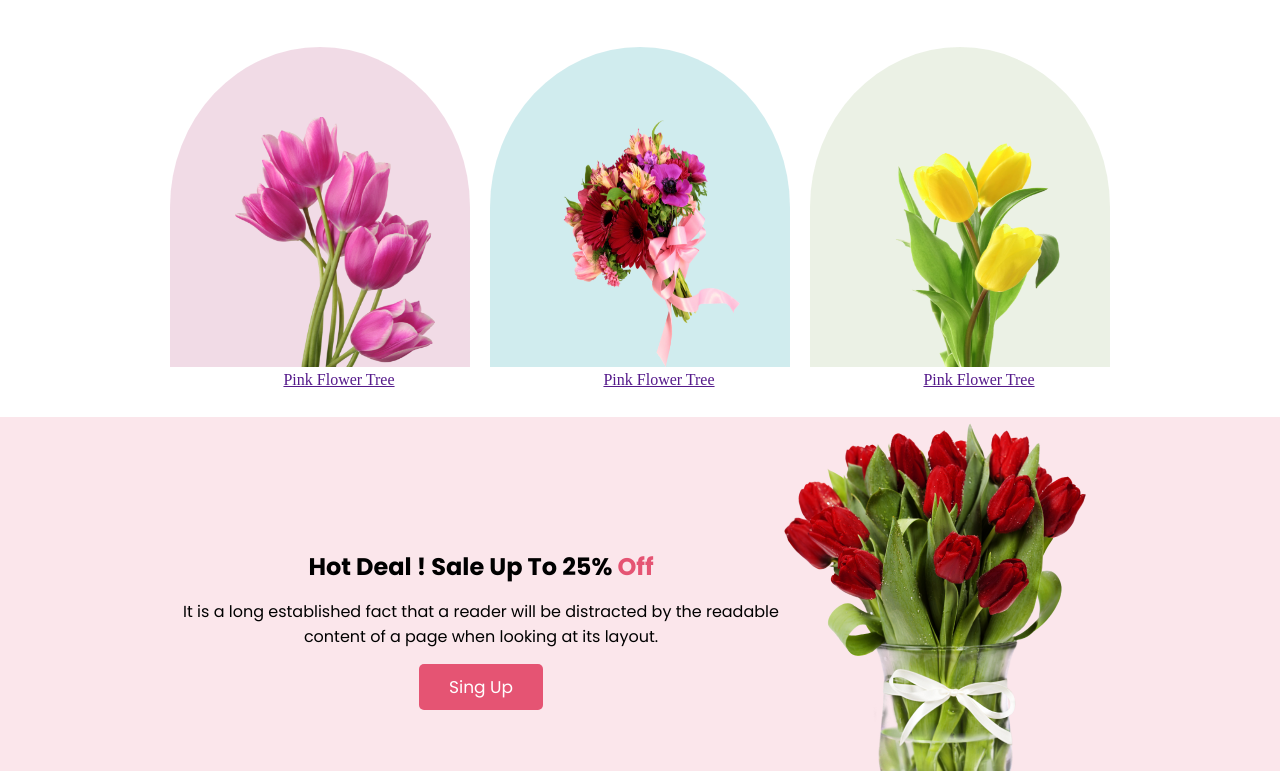
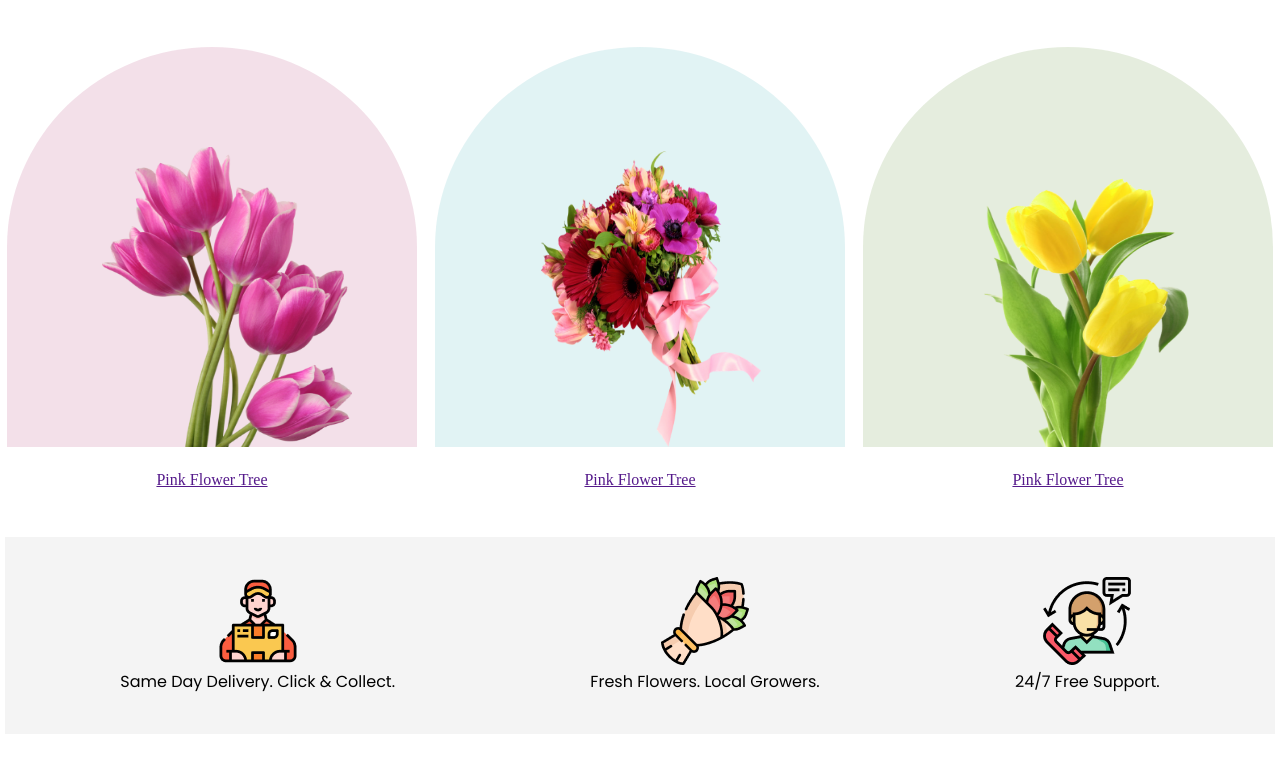
Before and after one commit to md-raju-ahmmed/flower-shop, a plain HTML site: page index.html in a window 1280 px wide. Shown: the part 740-1511 px from the top of the page. Drawn offline with Linux system fonts and the light colour scheme.

Commit message:
final commit

```diff
--- a/index.html
+++ b/index.html
@@ -49,21 +49,49 @@
                 <div class="featured-img">
                     <div class="featured-img-1">
                         <img src="flower asset/pngwing 7.png" alt="">
-                        <a href="">Pink Flower Tree</a>
+                        <div>
+
+                            <a href="">Pink Flower Tree</a>
+                        </div>
                     </div>
                     <div class="featured-img-2">
                         <img src="flower asset/pngwing 5.png" alt="">
+                    <div>
+
                         <a href="">Pink Flower Tree</a>
+                    </div>
                     </div>
                     <div class="featured-img-3">
                         <img src="flower asset/pngwing 6.png" alt="">
-                        <a href="">Pink Flower Tree</a>
+                        <div>
+
+                            <a href="">Pink Flower Tree</a>
+                        </div>
                     </div>
                 </div>
               </div>
             </div>
         </section>
 
+        <!-- Customer to Delivery support section -->
+        <section>
+            <div class="container ">
+                <div class="customar-section-wrapper">
+                    <div>
+                        <img src="flower asset/Group 57.png" alt=""> <br>
+                        <p>Same Day Delivery. Click & Collect.</p>
+                    </div>
+                    <div>
+                        <img src="flower asset/Group 58.png" alt="">
+                        <p>Fresh Flowers. Local Growers.</p>
+                    </div>
+                    <div>
+                        <img src="flower asset/Group 59.png" alt="">
+                        <p>24/7 Free Support.</p>
+                    </div>
+                </div>
+            </div>
+        </section>
 
         <!-- Our Hot Deals Section -->
 
--- a/style.css
+++ b/style.css
@@ -13,8 +13,6 @@
 .container {
     width: 1270px;
     margin: auto;
-    /* background-color: navy; */
-
 }
 
 h1,
@@ -47,9 +45,9 @@ p {
 }
 
 .banner-info h2 {
-    font-size: 45px;
+    font-size: 55px;
     line-height: 5.9vh;
-    font-weight: 700;
+    font-weight: 600;
 
 
 }
@@ -88,7 +86,7 @@ button {
 }
 .featured-img{
     display: flex;
-    gap: 20px;
+    gap: 18px;
     flex-wrap: nowrap;
     flex-direction: row-reverse;
     align-content: stretch;
@@ -96,63 +94,82 @@ button {
     padding: 50px 0px;
 }
 
-/* customize featured img 01 */
+/*.................................... customize featured img 01 */
 
 .featured-img-1{
-    width: 300px;
-    background-color:#477d111b;
-    height: 320px;
+    width: 410px;
+    background-color:#477d1123;
+    height: 400px;
+    border-top-right-radius: 50%;
+    border-top-left-radius: 50%;
+    text-align: center;
+
+}
+
+.featured-img-1 img{
+    width: 250px;
+    height: 300px;
+    margin-top: 100px;
+    margin-left: 30px;
+    margin-bottom: 20px;
+}
+
+/*........................................ customize featured img 02 */
+
+.featured-img-2{
+    width: 410px;
+    background-color:#0598a01e;
+    height: 400px;
     border-top-right-radius: 50%;
     border-top-left-radius: 50%;
     text-align: center;
 }
 
-.featured-img-1 img{
-    width: 200px;
-    height: 250px;
-    margin-top: 70px;
+.featured-img-2 img{
+    width: 250px;
+    height: 300px;
+    margin-top: 100px;
     margin-left: 30px;
+    margin-bottom: 20px;
 }
 
-/* customize featured img 02 */
+/*.......................................... customize featured img 03 */
 
-.featured-img-2{
-    width: 300px;
-    background-color:#0598a02f;
-    height: 320px;
+.featured-img-3{
+    width: 410px;
+    background-color:#a7216223;
+    height: 400px;
     border-top-right-radius: 50%;
     border-top-left-radius: 50%;
-}
-
-.featured-img-2 img{
-    width: 200px;
-    height: 250px;
-    margin-top: 70px;
-    margin-left: 30px;
-}
-/* customize featured img 03 */
-
-.featured-img-3{
-    width: 300px;
-    background-color:#a7216229;
-    height: 320px;
-    border-top-right-radius: 50%;
-    border-top-left-radius: 50%;
+    text-align: center;
 }
 
 .featured-img-3 img{
-    width: 200px;
-    height: 250px;
-    margin-top: 70px;
+    width: 250px;
+    height: 300px;
+    margin-top: 100px;
     margin-left: 30px;
+    margin-bottom: 20px;
 }
 
-a {
 
-    margin-left: 38px;
+
+/* Customer to Delivery support section css */
+
+.customar-section-wrapper{
+    display: flex;
+    margin-top: 40px;
+    margin-bottom: 40px;
+    justify-content: space-evenly;
+    gap:80px;
+    background-color: #2727270d;
+ text-align: center;
+    padding: 40px 0px;
 }
 
+
 /* Hot Deal Items css */
+
 .hot-deal-items {
     display: flex;
     justify-content: center;
@@ -186,7 +203,9 @@ a {
     padding: 10px 0px;
     line-height: 2.9vh;
 }
-
+.instagram-info h2{
+    font-size: 35px;
+}
 .img-gallery {
     display: flex;
     margin-bottom: 30px;
```
